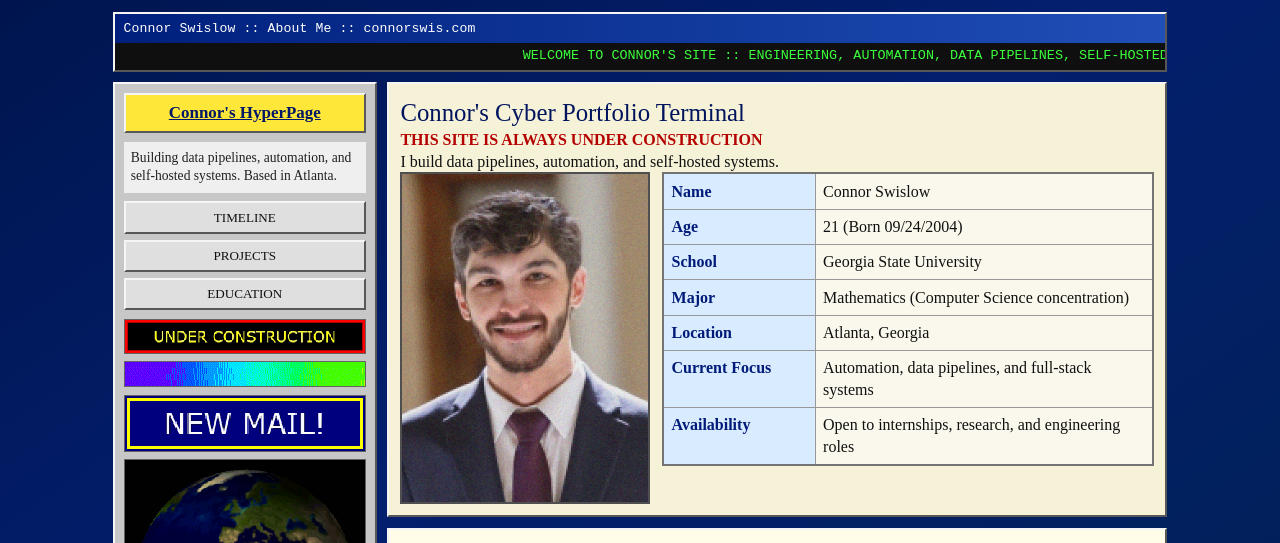
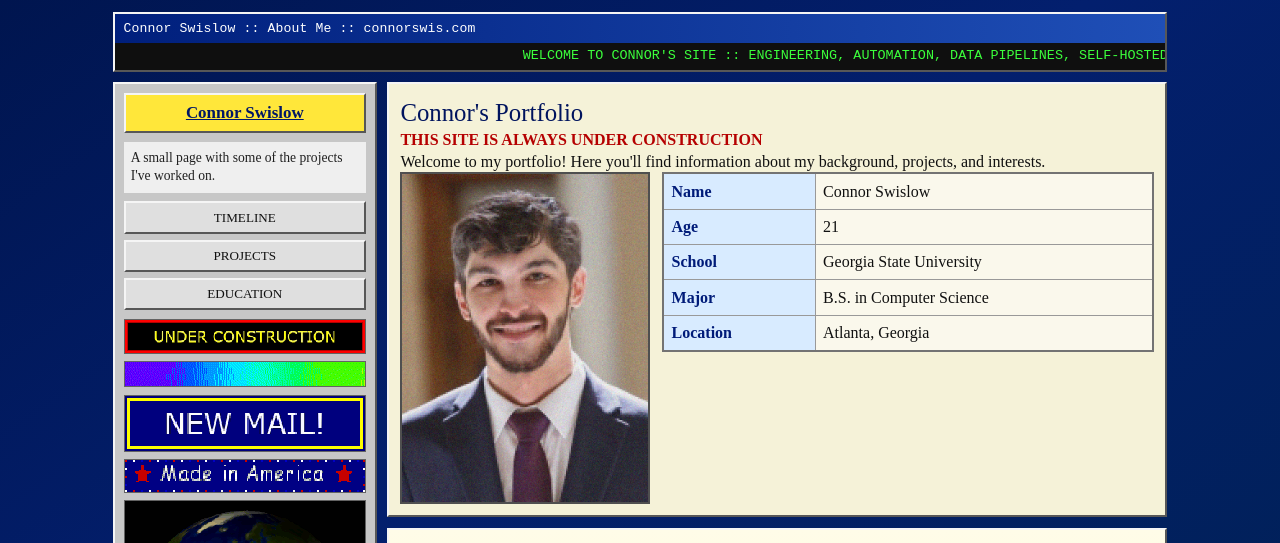
Before and after one commit to ConnorSwis/Connor-Portfolio, a React (Vite) app: page / in a window 1280 px wide. Shown: the top 543 px of the page. Built offline with nearby package versions, Linux system fonts and the light colour scheme; no server answers.

Commit message:
Update homepage content and retro sidebar

```diff
--- a/src/components/RetroSidebar.tsx
+++ b/src/components/RetroSidebar.tsx
@@ -15,12 +15,11 @@ export function RetroSidebar({
   return (
     <aside className="retro-sidebar">
       <RouteLink className="retro-site-name" to="/">
-        Connor's HyperPage
+        Connor Swislow
       </RouteLink>
 
       <p className="retro-blurb">
-        Building data pipelines, automation, and self-hosted systems. Based in
-        Atlanta.
+        A small page with some of the projects I've worked on.
       </p>
 
       {isHome && (
@@ -50,6 +49,7 @@ export function RetroSidebar({
         />
         <img alt="Color wave divider" src="/retro/rainbow-divider.gif" />
         <img alt="New mail icon" src="/retro/new-mail.gif" />
+        <img alt="" src="/retro/made-in-america.gif" />
         <img alt="Spinning globe animation" src="/retro/globe-spin.gif" />
       </div>
 
--- a/src/pages/HomePage.tsx
+++ b/src/pages/HomePage.tsx
@@ -166,9 +166,12 @@ export function HomePage({ visitorCount }: HomePageProps) {
         name="HomeHero"
       >
         <section className="retro-card hero-card" id="top">
-          <h1>Connor's Cyber Portfolio Terminal</h1>
+          <h1>Connor's Portfolio</h1>
           <p className="blink-text">THIS SITE IS ALWAYS UNDER CONSTRUCTION</p>
-          <p>I build data pipelines, automation, and self-hosted systems.</p>
+          <p>
+            Welcome to my portfolio! Here you'll find information about my
+            background, projects, and interests.
+          </p>
 
           <div className="hero-grid">
             <div className="portrait-shell">
@@ -199,7 +202,7 @@ export function HomePage({ visitorCount }: HomePageProps) {
                 </tr>
                 <tr>
                   <th scope="row">Age</th>
-                  <td>{currentAge} (Born 09/24/2004)</td>
+                  <td>{currentAge}</td>
                 </tr>
                 <tr>
                   <th scope="row">School</th>
@@ -207,19 +210,11 @@ export function HomePage({ visitorCount }: HomePageProps) {
                 </tr>
                 <tr>
                   <th scope="row">Major</th>
-                  <td>Mathematics (Computer Science concentration)</td>
+                  <td>B.S. in Computer Science</td>
                 </tr>
                 <tr>
                   <th scope="row">Location</th>
                   <td>Atlanta, Georgia</td>
-                </tr>
-                <tr>
-                  <th scope="row">Current Focus</th>
-                  <td>Automation, data pipelines, and full-stack systems</td>
-                </tr>
-                <tr>
-                  <th scope="row">Availability</th>
-                  <td>Open to internships, research, and engineering roles</td>
                 </tr>
               </tbody>
             </table>
```
Also changed, not shown: public/retro/made-in-america.gif (added).
